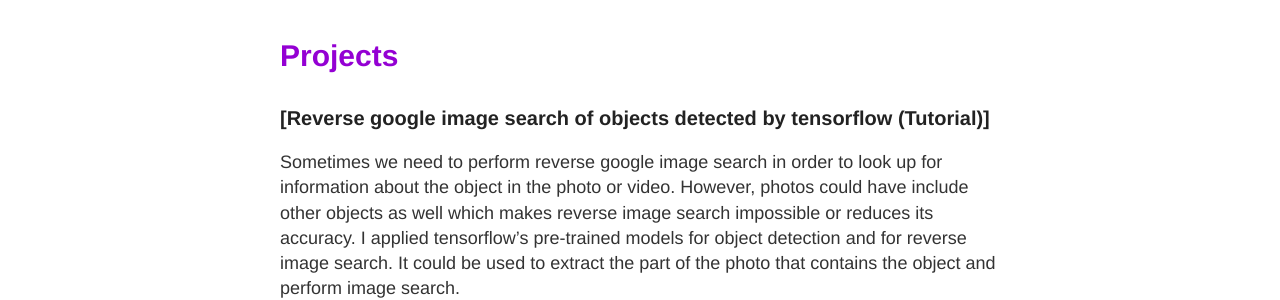
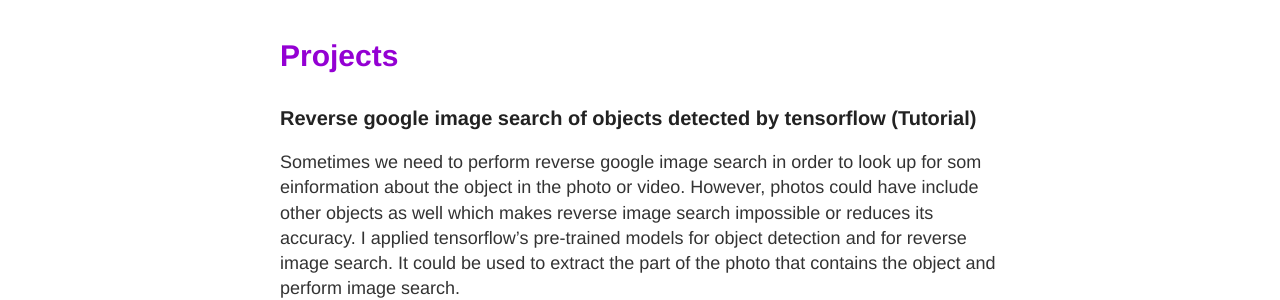
Before and after one commit to navruzbek1992/data_challenge, a Jekyll site: the page built from projects.md, in a window 1280 px wide. Shown: the part 643-943 px from the top of the page. Built offline with Jekyll 4.4.1, drawn with Linux system fonts in a browser that asks for light colours; nearby versions of some CDN libraries.

Commit message:
object detection included

```diff
--- a/projects.md
+++ b/projects.md
@@ -5,10 +5,9 @@
 ---
 
 
-### [Reverse google image search of objects detected by tensorflow (Tutorial)]
+### [Reverse google image search of objects detected by tensorflow (Tutorial)](/projects/object_detection.html)
 
-Sometimes we need to perform reverse google image search in order to look up for information about the object in the photo or video.
-However, photos could have include other objects as well which makes reverse image search impossible or reduces its accuracy.
+Sometimes we need to perform reverse google image search in order to look up for som einformation about the object in the photo or video. However, photos could have include other objects as well which makes reverse image search impossible or reduces its accuracy.
 I applied tensorflow's pre-trained models for object detection and for reverse image search. It could be used to extract the part of the photo that contains the object and perform image search.
 
 ### [News and stock return relationship (Tutorial)](/projects/news_and_boeing_stocks.html)
```
